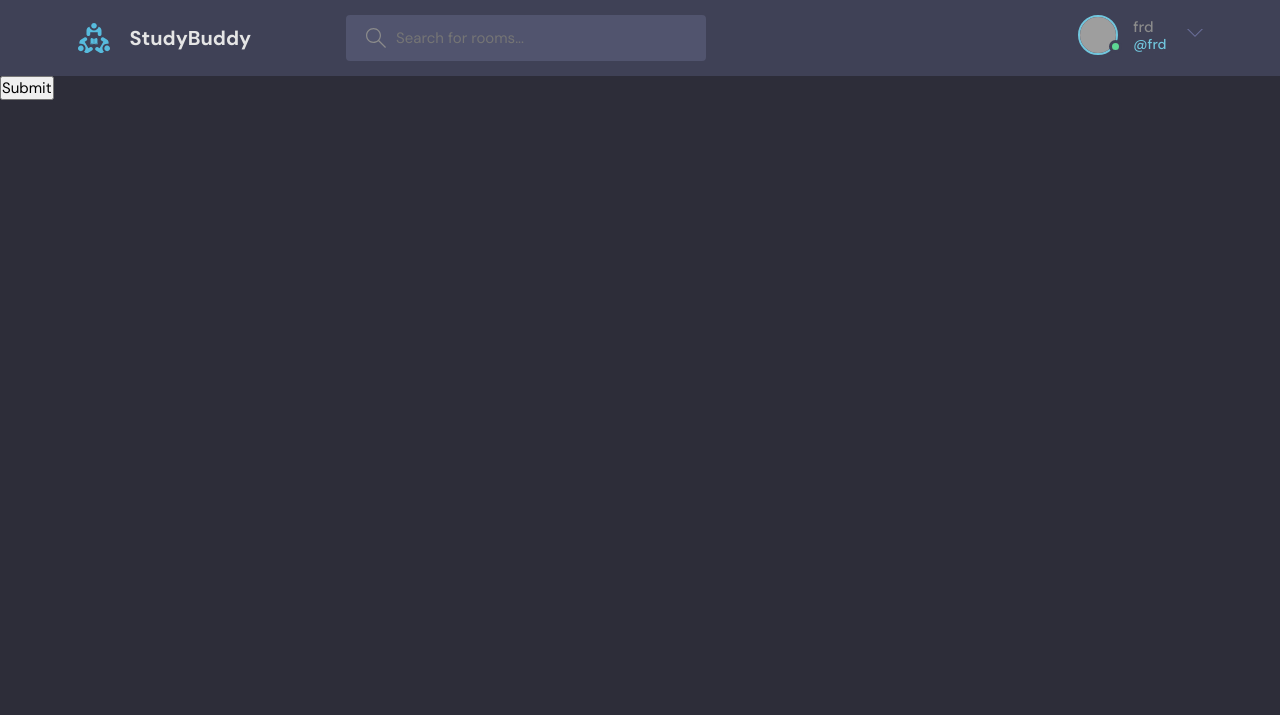
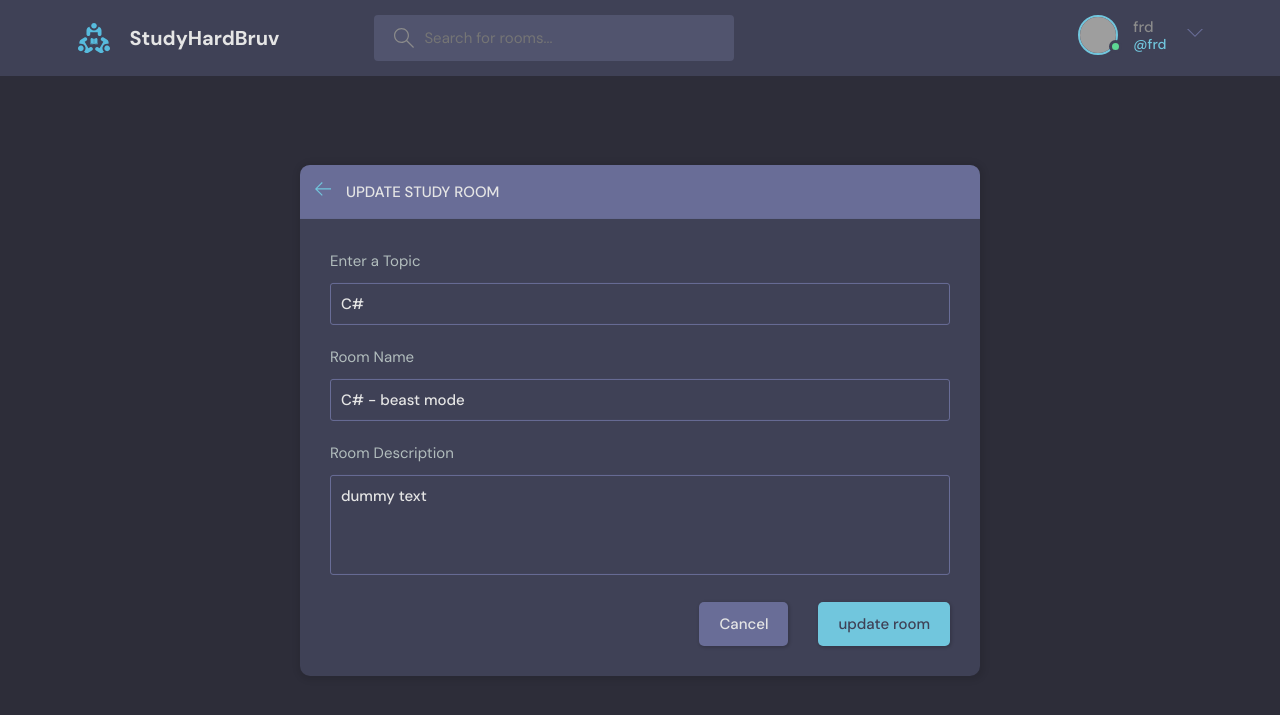
Before and after one commit to fredrick-mwaura/rooms-servers, a Django app: page /update-room/11/ in a window 1280 px wide. Shown: the top 715 px of the page. Run offline with Django 5.2, Linux system fonts and the light colour scheme; a user stored in the database is signed in; data comes from the database, SQL or seed files in the repository; both versions use the stored data as it was after the commit; parts of the project's set-up code (start-up, migrations or seed data) failed here and were passed over; some libraries are stand-ins or nearby versions; grey boxes are pictures that could not be loaded.

Commit message:
CRUD profile && room

```diff
--- a/base/templates/base/profile.html
+++ b/base/templates/base/profile.html
@@ -21,7 +21,9 @@
           <div class="profile__info">
             <h3>{{user.username}}</h3>
             <p>@{{user.username}}</p>
-            <a href="edit-user.html" class="btn btn--main btn--pill">Edit Profile</a>
+            {% if request.user == user %}
+            <a href="{% url 'update-user'%}" class="btn btn--main btn--pill">Edit Profile</a>
+            {% endif %}
           </div>
           <div class="profile__about">
             <h3>About</h3>
--- a/base/templates/base/room.html
+++ b/base/templates/base/room.html
@@ -118,7 +118,10 @@
             </div>
           </div>
           <div class="room__message">
-            <form action="#"><input name="" placeholder="Write your message here..." /></form>
+            <form action="" action="POST">
+              {% csrf_token %}
+              <input name="message" placeholder="Write your message here..." />
+            </form>
           </div>
         </div>
         <!-- Room End -->
--- a/base/templates/base/room_form.html
+++ b/base/templates/base/room_form.html
@@ -1,12 +1,56 @@
 {% extends 'main.html' %}
 
 {% block content %}
-  <form method="POST">
-    {% csrf_token %}
-    {{ form.as_p }}
-    <input type="submit" value="Submit">
 
+  <main class="create-room layout">
+    <div class="container">
+      <div class="layout__box">
+        <div class="layout__boxHeader">
+          <div class="layout__boxTitle">
+            <a href="{% url 'Home' %}">
+              <svg version="1.1" xmlns="http://www.w3.org/2000/svg" width="32" height="32" viewBox="0 0 32 32">
+                <title>arrow-left</title>
+                <path
+                  d="M13.723 2.286l-13.723 13.714 13.719 13.714 1.616-1.611-10.96-10.96h27.625v-2.286h-27.625l10.965-10.965-1.616-1.607z">
+                </path>
+              </svg>
+            </a>
+            <h3 class="font-bold">{{mode}} study Room</h3>
+          </div>
+        </div>
+        <div class="layout__body">
+          <form class="form" action="" method="POST">
+            {% csrf_token %}
 
-  </form>
+            <div class="form__group">
+              <label for="room_toipc">Enter a Topic</label>
+              <input required type="text" value="{{room.topic.name}}" name="topic" list="topic-list" />
+              <datalist id="topic-list">
+                <select id="room_topic">
+                  {% for topic in topics %}
+                    <option value="{{topic.name}}">{{topic.name}}</option>
+                  {% endfor %}
+                </select>
+              </datalist>
+            </div>
 
+            <div class="form__group">
+              <label for="room_name">Room Name</label>
+              {{form.name}}
+            </div>
+
+            <div class="form__group">
+              <label for="room_name">Room Description</label>
+              {{form.description}}
+            </div>
+
+            <div class="form__action">
+              <a class="btn btn--dark" href="{% url 'Home' %}">Cancel</a>
+              <button class="btn btn--main" type="submit">{{mode}} room</button>
+            </div>
+          </form>
+        </div>
+      </div>
+    </div>
+  </main>
 {% endblock content %}
--- a/base/urls.py
+++ b/base/urls.py
@@ -8,6 +8,7 @@ urlpatterns = [
   path('', views.home, name="Home"),
   path('room/<int:pk>/', views.room, name='room'),
   path('profile/<str:pk>/', views.userProfile, name='user-profile'),
+  path('update-user/', views.updateUser, name='update-user'),
   path('create-room/', views.createRoom, name='create-room'),
   path('update-room/<str:pk>/', views.updateRoom, name='update-room'),
   path('delete-room/<str:pk>/', views.deleteRoom, name='delete-room'),
--- a/base/views.py
+++ b/base/views.py
@@ -5,7 +5,7 @@ from django.db.models import Q
 from django.contrib.auth import authenticate, login, logout
 from django.contrib.auth.decorators import login_required
 from .models import Room, Topic, User, Message
-from .forms import RoomForm
+from .forms import RoomForm, UserForm, myUserCreationForm
 from django.contrib.auth.forms import UserCreationForm
 
 
@@ -103,38 +103,63 @@ def userProfile(request, pk):
   context = {'user': user, 'rooms': rooms, 'topics': topics, 'room_messages': room_messages}
   return render(request, 'base/profile.html', context)
 
+def updateUser(request, pk):
+  user = User.objects.get(id=pk)
+  form = UserForm(instance=user)
+  if request.method == 'POST':
+    form = UserForm(request.POST, request.FILES, instance=user)
+    if form.is_valid:
+      form.save()
+      return redirect('user-profile', pk=user.id)
+  return render(request, 'base/update-user.html', {form:form})
 @login_required(login_url='login')
 def createRoom(request):
+    form =RoomForm()
+    topics = Topic.objects.all()
     if request.method == 'POST':
-      form = RoomForm(request.POST)
-      if form.is_valid():
-        room  = form.save(commit=False)
-        room.host = request.user #auto set the user to logged in user
-        room.save()
-        return redirect('Home')
-      else:
-        print("Form is not valid:", form.errors)
-    else:
-      form = RoomForm()
+      topic_name = request.POST.get('topic').strip().lower() #normalize to inhibit room duplicates
+      topic, created = Topic.objects.get_or_create(
+          name__iexact=topic_name,
+          defaults={
+            'name': topic_name.capitalize()
+          }
+        )
 
-    context = { 'form': form }
+      Room.objects.create(
+        host=request.user,
+        topic=topic,
+        name=request.POST.get('name'),
+        description=request.POST.get('description')
+      )
+      return redirect('Home')
+
+    context = { 'room': room, 'form': form, 'topics': topics, 'mode': 'create' }
     return render(request, 'base/room_form.html', context)
 
 @login_required(login_url='login')
 def updateRoom(request, pk):
   room = Room.objects.get(id=pk)
   form = RoomForm(instance=room)
+  topics = Topic.objects.all()
 
   if request.user != room.host:
     return HttpResponse("you a'int allowed here")
 
   if request.method == 'POST':
     form = RoomForm(request.POST, instance=room)
-    if form.is_valid():
-      form.save()
-      print(request.POST)
-      return redirect('Home')
-  context = {'room': form}
+    topic_name = request.POST.get('topic')
+    topic, created = Topic.objects.get_or_create(
+      name__iexact=topic_name,
+      defaults={
+        'name': topic_name.capitalize()
+      }
+    )
+    room.name = request.POST.get('name')
+    room.topic = topic
+    room.description = request.POST.get('description')
+    room.save()
+    return redirect('Home')
+  context = {'form': form, 'room': room, 'topics': topics, 'mode': 'update'}
   return render(request, 'base/room_form.html', context)
 
 @login_required(login_url='login')
@@ -161,3 +186,4 @@ def deleteMessage(request, pk):
     message.delete();
     return redirect('Home')
   return render(request, 'base/delete.html', {'obj':message})
+# https://youtu.be/PtQiiknWUcI?si=iDnP144Hcbn64zQV&t=17651
--- a/templates/navbar.html
+++ b/templates/navbar.html
@@ -3,7 +3,7 @@
       <div class="container">
         <a href="{% url 'Home' %}" class="header__logo">
           <img src="{% static 'images/logo.svg' %}" />
-          <h1>StudyBuddy</h1>
+          <h1>StudyHardBruv</h1>
         </a>
         <form class="header__search" method="get" action="{% url 'Home' %}">
           <label>
```
Also changed, not shown: base/templates/base/update_user.html (added, +45 -0 lines), db.sqlite3.
